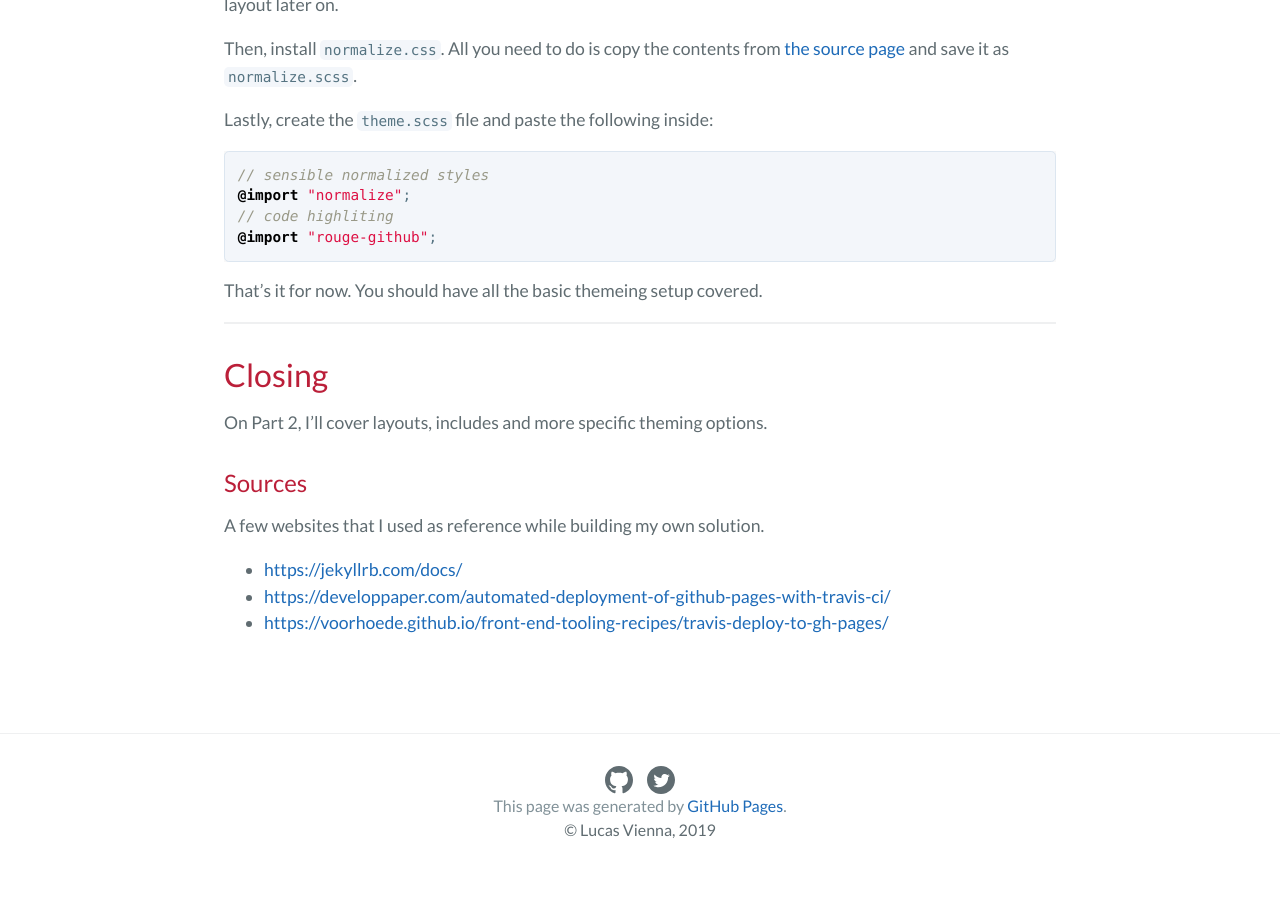
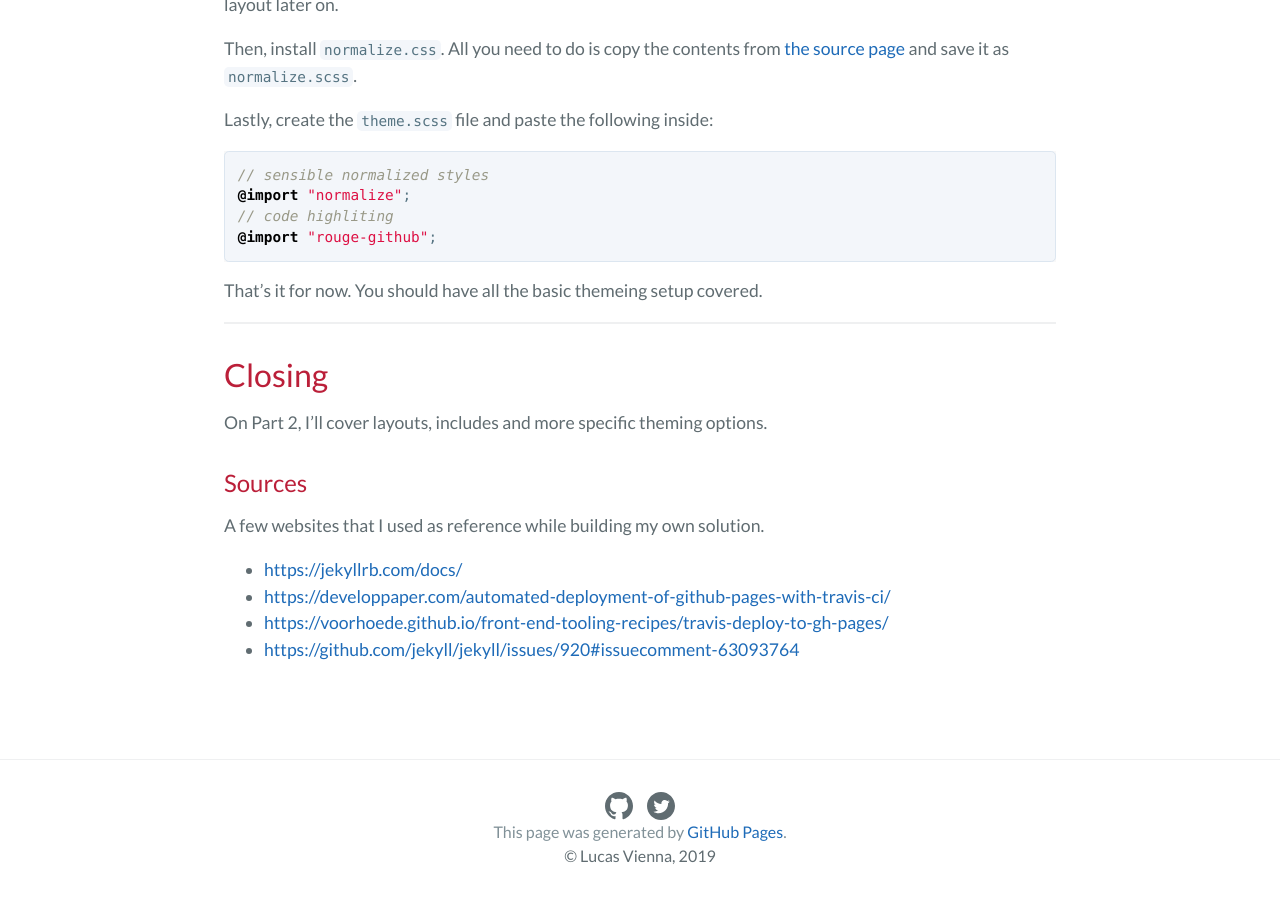
Before and after one commit to lucasvienna/lucasvienna.dev, a Jekyll site: the page built from _posts/2019-10-04-how-i-built-this-website.md, in a window 1280 px wide and 900 px high, scrolled down 9763 px. Built offline with Jekyll 4.4.1, drawn with Linux system fonts in a browser that asks for light colours; nearby versions of some CDN libraries; before the commit the page ends 10637 px from its top, so only the background shows below that; some of the changed lines change nothing that is shown.

Commit message:
add missing source

```diff
--- a/_posts/2019-10-04-how-i-built-this-website.md
+++ b/_posts/2019-10-04-how-i-built-this-website.md
@@ -276,3 +276,4 @@ A few websites that I used as reference while building my own solution.
 - [https://jekyllrb.com/docs/](https://jekyllrb.com/docs/)
 - [https://developpaper.com/automated-deployment-of-github-pages-with-travis-ci/](https://developpaper.com/automated-deployment-of-github-pages-with-travis-ci/)
 - [https://voorhoede.github.io/front-end-tooling-recipes/travis-deploy-to-gh-pages/](https://voorhoede.github.io/front-end-tooling-recipes/travis-deploy-to-gh-pages/)
+- [https://github.com/jekyll/jekyll/issues/920#issuecomment-63093764](https://github.com/jekyll/jekyll/issues/920#issuecomment-63093764)
```
